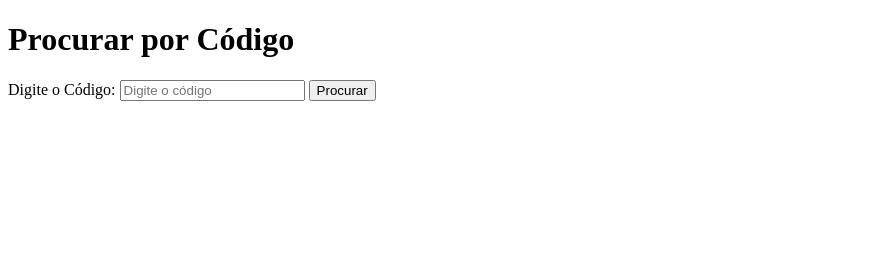
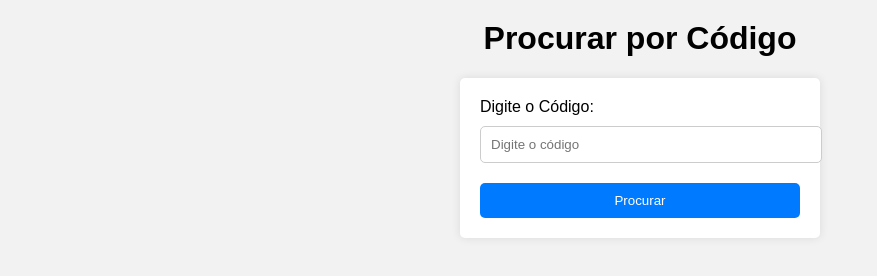
Before and after one commit to Rafael-Teles-Alves/Cubagem, a plain HTML site: page index.html in a window 1280 px wide. Shown: the whole page, without its empty margins (0-877 px from the left). Drawn offline with Linux system fonts and the light colour scheme.

Commit message:
Update index.html

```diff
--- a/index.html
+++ b/index.html
@@ -4,6 +4,68 @@
     <meta charset="UTF-8">
     <meta name="viewport" content="width=device-width, initial-scale=1.0">
     <title>Procurar por Código</title>
+
+        <style>
+        body {
+            font-family: Arial, sans-serif;
+            margin: 0;
+            padding: 0;
+            background-color: #f2f2f2;
+        }
+
+        h1 {
+            text-align: center;
+            margin-top: 20px;
+        }
+
+        form {
+            max-width: 320px;
+            margin: 0 auto;
+            background: #fff;
+            padding: 20px;
+            border-radius: 5px;
+            box-shadow: 0 0 10px rgba(0, 0, 0, 0.1);
+        }
+
+        label {
+            display: block;
+            margin-bottom: 10px;
+        }
+
+        input[type="text"] {
+            width: 100%;
+            padding: 10px;
+            margin-bottom: 20px;
+            border: 1px solid #ccc;
+            border-radius: 5px;
+        }
+
+        button {
+            display: block;
+            width: 100%;
+            padding: 10px;
+            background: #007bff;
+            color: #fff;
+            border: none;
+            border-radius: 5px;
+            cursor: pointer;
+        }
+
+        #result {
+            margin-top: 20px;
+        }
+
+        @media (max-width: 480px) {
+            form {
+                padding: 10px;
+            }
+
+            input[type="text"] {
+                margin-bottom: 10px;
+            }
+        }
+    </style>
+
 </head>
 <body>
     <h1>Procurar por Código</h1>
```
